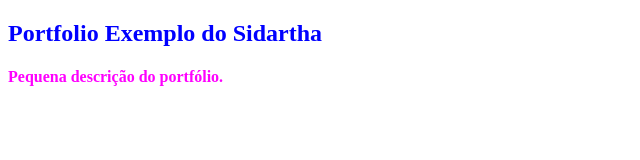
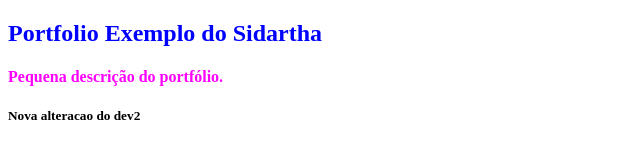
Before and after one commit to silobocarvalho/portfolio_capacita, a plain HTML site: page index.html in a window 1280 px wide. Shown: the whole page, without its empty margins (0-640 px from the left). Drawn offline with Linux system fonts and the light colour scheme.

Commit message:
alteracao do dev 2

```diff
--- a/index.html
+++ b/index.html
@@ -9,5 +9,6 @@
 <body>
     <h2>Portfolio Exemplo do Sidartha</h2>
     <h4>Pequena descrição do portfólio.</h4>
+    <h5>Nova alteracao do dev2</h5>
 </body>
 </html>
```
